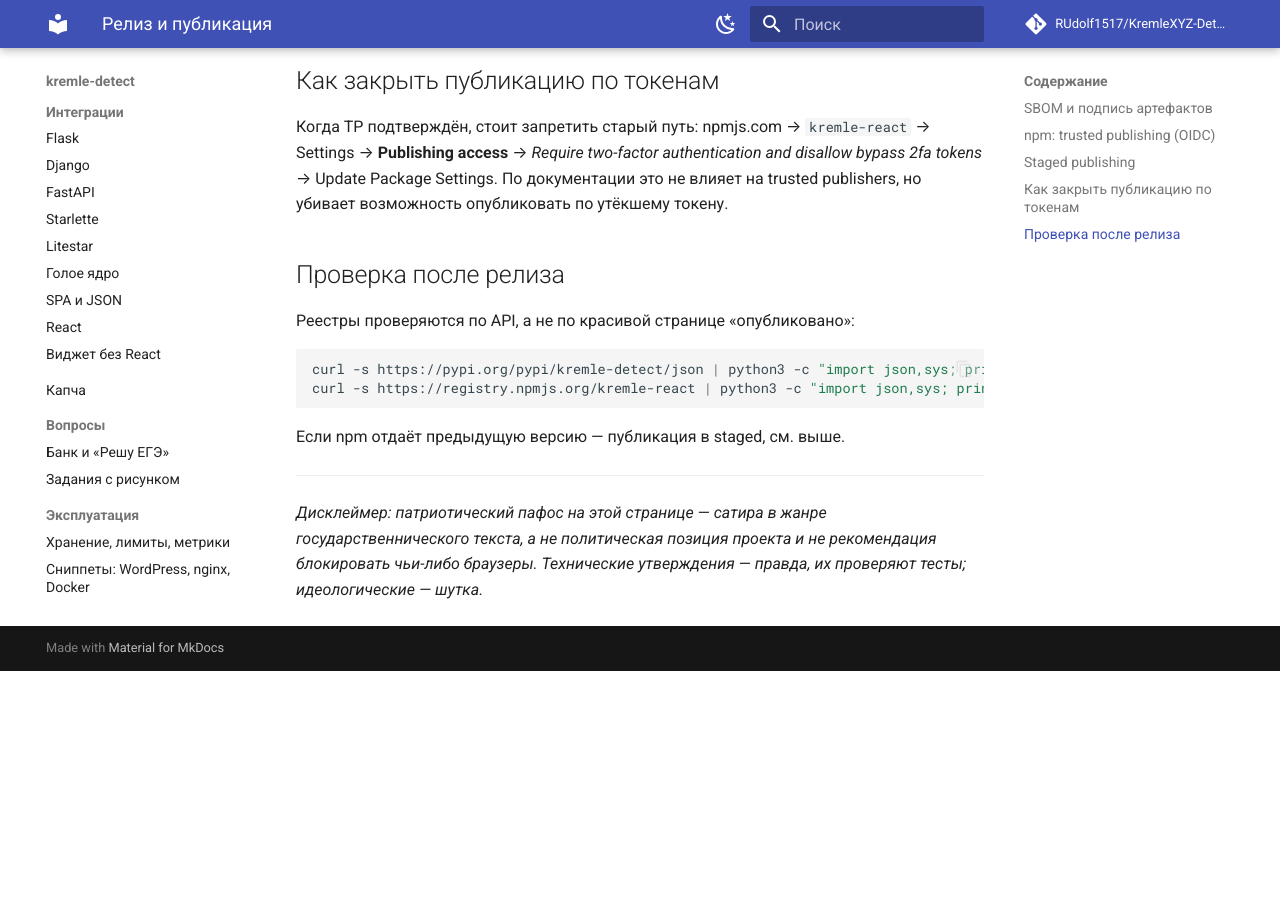
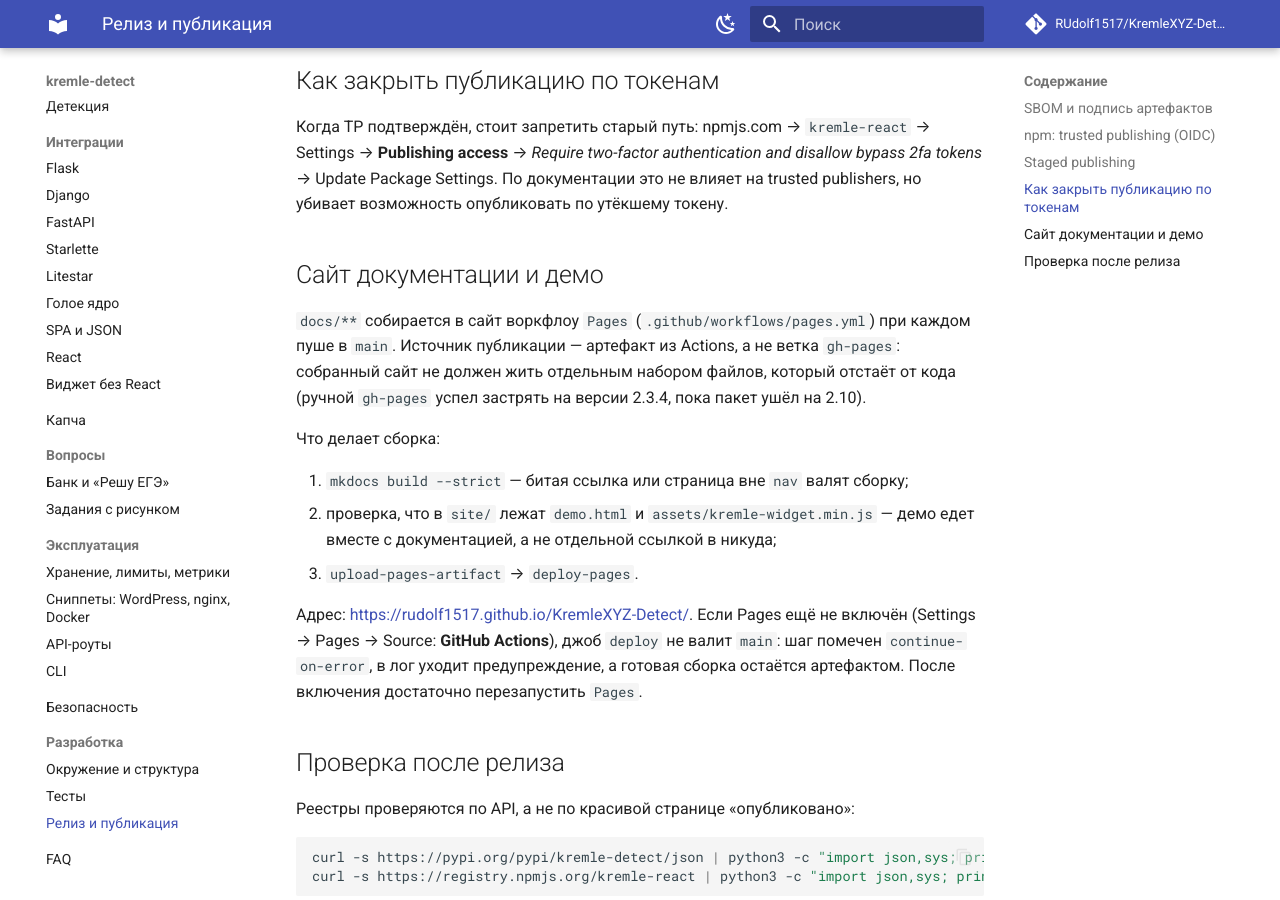
Before and after one commit to RUdolf1517/KremleXYZ-Detect, an MkDocs documentation site: the page built from docs/release.md, in a window 1280 px wide and 900 px high, scrolled down 3038 px. Built offline with MkDocs 1.6.1 and Material for MkDocs 9.7.7, drawn with Linux system fonts in a browser that asks for light colours; comment, search, counter and statistics services are not loaded; before the commit the page ends 3709 px from its top, so only the background shows below that.

Commit message:
ci: публикация сайта документации и демо на GitHub Pages
Воркфлоу Pages: strict-сборка mkdocs, проверка demo.html и бандла виджета в
сборке, upload-pages-artifact → deploy-pages. Ветка gh-pages не нужна.

Пока источник Pages не переключён на GitHub Actions, деплой предупреждает и не
валит main (continue-on-error). В ci.yml в список проверяемых страниц добавлены
starlette и litestar; docs/release.md описывает публикацию.

Co-authored-by: arena-agent <297053741+arena-agent@users.noreply.github.com>

```diff
--- a/docs/release.md
+++ b/docs/release.md
@@ -131,6 +131,26 @@
 bypass 2fa tokens* → Update Package Settings. По документации это не влияет на
 trusted publishers, но убивает возможность опубликовать по утёкшему токену.
 
+## Сайт документации и демо
+
+`docs/**` собирается в сайт воркфлоу `Pages` (`.github/workflows/pages.yml`) при
+каждом пуше в `main`. Источник публикации — артефакт из Actions, а не ветка
+`gh-pages`: собранный сайт не должен жить отдельным набором файлов, который
+отстаёт от кода (ручной `gh-pages` успел застрять на версии 2.3.4, пока пакет
+ушёл на 2.10).
+
+Что делает сборка:
+
+1. `mkdocs build --strict` — битая ссылка или страница вне `nav` валят сборку;
+2. проверка, что в `site/` лежат `demo.html` и `assets/kremle-widget.min.js` —
+   демо едет вместе с документацией, а не отдельной ссылкой в никуда;
+3. `upload-pages-artifact` → `deploy-pages`.
+
+Адрес: <https://rudolf1517.github.io/KremleXYZ-Detect/>. Если Pages ещё не
+включён (Settings → Pages → Source: **GitHub Actions**), джоб `deploy` не валит
+`main`: шаг помечен `continue-on-error`, в лог уходит предупреждение, а готовая
+сборка остаётся артефактом. После включения достаточно перезапустить `Pages`.
+
 ## Проверка после релиза
 
 Реестры проверяются по API, а не по красивой странице «опубликовано»:
```
Also changed, not shown: CHANGELOG.md (+6 -0 lines), ROADMAP.md (+2 -2 lines), STRUCTURE.md (+1 -0 lines), 2 other files.
